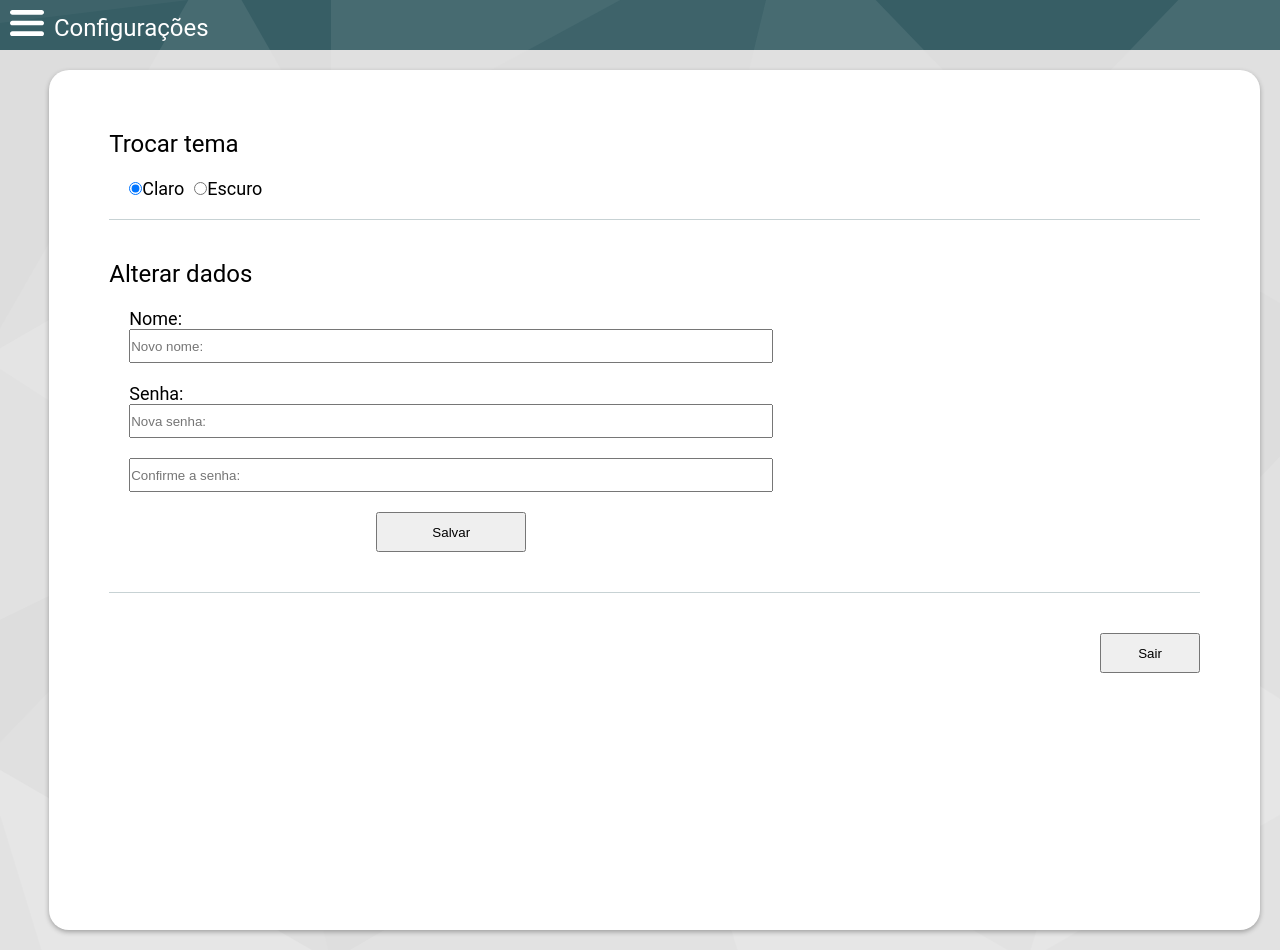
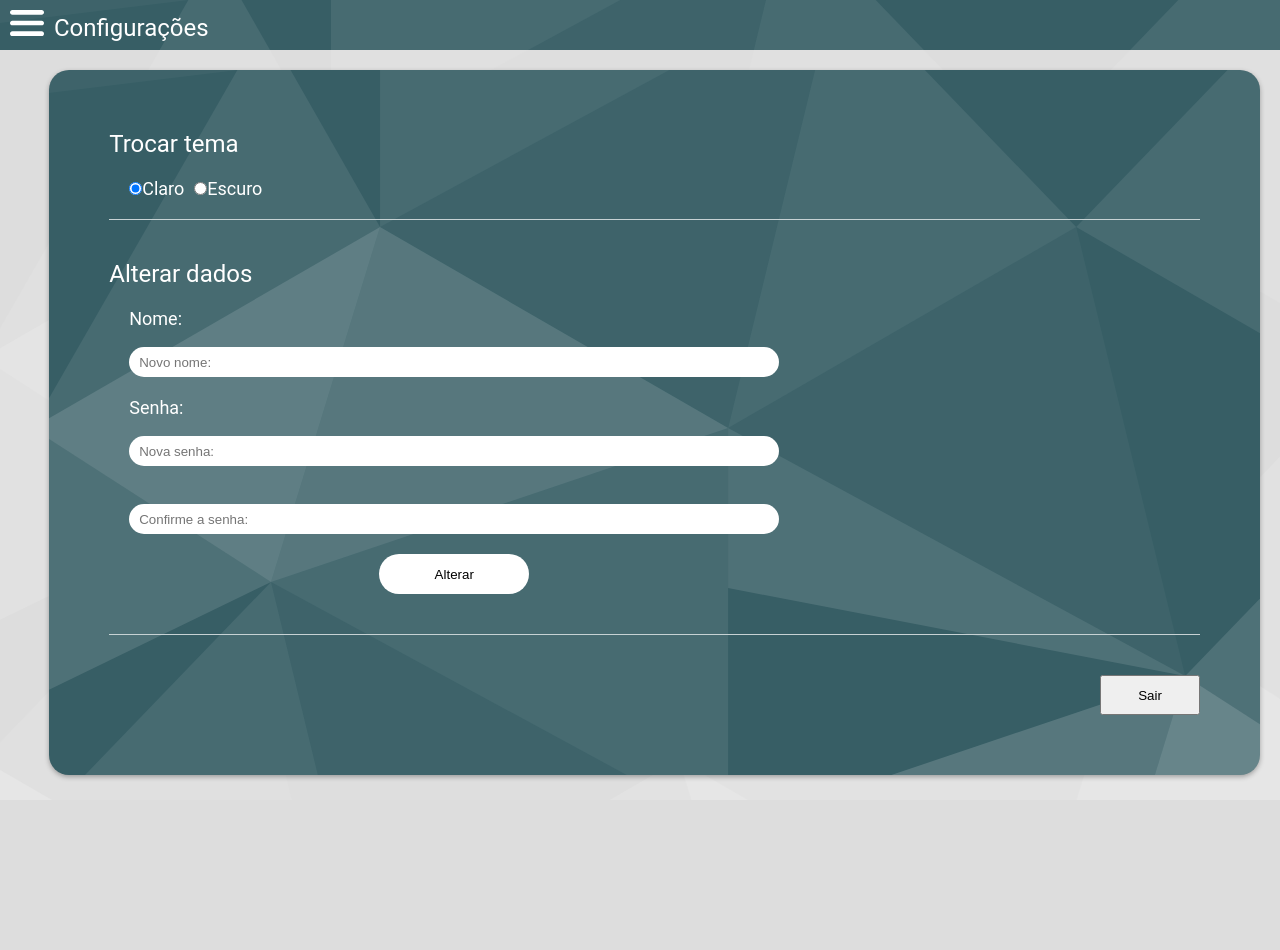
Before and after one commit to Daniel-Celtica/Dashboard, a React (Create React App) app: page /configuracoes in a window 1280 px wide. After the commit the page ends 800 px from the top, so only its background shows below. Built offline with nearby package versions, Linux system fonts and the light colour scheme; no server answers.

Commit message:
css configuracoes

```diff
--- a/src/App.css
+++ b/src/App.css
@@ -855,6 +855,98 @@ table {
     padding: 10px;
   }
 
+/**************************************************/
+/*CONFIGURAÇÕES*/
+/**************************************************/
+
+.config {
+
+    padding: 20px;
+    background-color: #375E65;
+    background-image: url(../src/assets/bg.svg);
+    box-shadow: 0px 2px 5px rgba(0, 0, 0, 0.3);
+    border-radius: 20px;
+    color: #FFF;
+}
+
+.config label {
+    font-size: 24px;
+}
+
+.tema{
+    display: flex;
+    flex-direction: column;
+    margin: 40px;
+    border-bottom: solid 1px #C7D2D4;
+}
+
+.tema-options{
+    display: flex;
+    flex-direction: row;
+    margin: 20px;
+}
+
+.tema-options label{
+    font-size: 18px  !important;
+    margin-right: 10px;
+}
+
+.atualizar-dados{
+    display: flex;
+    flex-direction: column;
+    margin: 40px;
+    align-items: flex-start;
+    border-bottom: solid 1px #C7D2D4;
+}
+
+.formulario{
+    display: flex;
+    flex-direction: column;
+    margin: 20px;
+}
+
+.formulario label{
+    font-size: 18px;
+}
+
+.formulario .erro{
+    font-size: 14px;
+    color: red;
+    opacity: 100;
+}
+
+.formulario .campos{
+    appearance: none;
+    border-radius: 20px;
+    border-style: none;
+    border-color: #FFF;
+    background-color: #FFF;
+    padding-left: 10px;
+    margin-top: 2px;
+    margin-bottom: 20px;
+    height: 30px;
+    width: 50vw;
+    border-radius: 60px;
+}
+
+.formulario .btnalterar{
+    appearance: none;
+    border-radius: 20px;
+    border-style: none;
+    border-color: #FFF;
+    background-color: #FFF;
+    margin-bottom: 20px;
+    align-self: center;
+    height: 40px;
+    width: 150px;
+    border-radius: 20px;
+}
+
+.formulario .btnalterar:hover{
+    background-color: #C7D2D4;
+}
+
+
 
   /**************************************************/
   /**************************************************/
--- a/src/pages/Configuracoes/configuracoes.js
+++ b/src/pages/Configuracoes/configuracoes.js
@@ -11,8 +11,10 @@ export default function Configuracoes (){
     const [nomeError, setNomeError] = useState(false);
     const [senhaError, setSenhaError] = useState(false);
     const [confirmarSenhaError, setConfirmarSenhaError] = useState(false);
-    const [error, setError] = useState('');
-
+    const [errorNome, setErrorNome] = useState('');
+    const [errorSenha, setErrorSenha] = useState('');
+    const [errorConfirmarSenha, setErrorConfirmarSenha] = useState('');
+    //melhorar a lógica depois
 
     function handleSalvar(e){
         e.preventDefault()
@@ -24,17 +26,37 @@ export default function Configuracoes (){
             setNome(e.target.value)
         }else{
             setNomeError(true);
-            setError('O nome deve ser maior que 4 caracteres e menor que 16');
+            setErrorNome('O nome deve ser maior que 4 e menor que 16 caracteres!');
         }
 
     }
 
+    function nomeErrOff(){
+        setNomeError(false);
+    }
+
     function changeSenha(e){
+        //se o erro estiver desativado e o valor for diferente
+        if(confirmarSenhaError === false && e.target.value !== confirmarSenha){
+            setConfirmarSenhaError(true);
+            setErrorConfirmarSenha('As senhas digitadas não coincidem!');
+        }
+        //se o valor for menor que 6
         if(e.target.value.length >= 6){
-            setSenha(e.target.value)
+            setSenha(e.target.value);
             console.log(senha);
+
+        }
+        else{
+            setSenhaError(true);
+            setErrorSenha('A senha deve conter mais de 6 caracteres!');
         }
 
+    }
+
+    function senhaErrOff(){
+        setSenhaError(false);
+        setConfirmarSenhaError(false)
     }
 
     function changeConfirmarSenha(e){
@@ -42,34 +64,40 @@ export default function Configuracoes (){
             setConfirmarSenha(e.target.value)
             console.log(confirmarSenha);
         }else{
+            setConfirmarSenhaError(true);
+            setErrorConfirmarSenha('As senhas digitadas não coincidem!');
+        }
+    }
 
-        }
+    function confirmarSenhaErrOff(){
+        setConfirmarSenhaError(false);
     }
 
 
     return(
         <div className="content">
-            <div className="soon">
-                <div style={{display:'flex', flexDirection:'column', margin:'40px',  borderBottom: 'solid 1px #C7D2D4' }}>
-                    <label style={{fontSize:'24px'}}>Trocar tema</label>
-                    <div style={{display:'flex', flexDirection:'row', margin:'20px'}}>
+            <div className="config">
+                <div className="tema">
+                    <label>Trocar tema</label>
+                    <div className="tema-options">
                         <input type="radio" name="tema" id="claro" value="claro" checked></input>
-                        <label style={{fontSize:'18px', marginRight: '10px'}} for="claro">Claro</label>
+                        <label for="claro">Claro</label>
                         <input type="radio" name="tema" id="escuro" value="escuro"></input>
-                        <label style={{fontSize:'18px'}} for="escuro">Escuro</label>
+                        <label for="escuro">Escuro</label>
                     </div>
-
                 </div>
-                <div style={{display:'flex', flexDirection:'column', margin:'40px', alignItems: 'flex-start', borderBottom: 'solid 1px #C7D2D4'}}>
-                    <label style={{fontSize:'24px'}}>Alterar dados</label>
-                    <form onSubmit={handleSalvar} style={{display:'flex', flexDirection:'column', margin:'20px'}}>
-                        <label for="nome" style={{fontSize:'18px'}}>Nome:</label>
-                        <input onBlur={changeNome} style={{marginBottom:"20px", height: '30px', width: '50vw'}} type="text" id="nome" placeholder='Novo nome:'></input>
-                        {nomeError ? (<label style={{fontSize: '12px', color: 'red'}}>{error}</label>) : (null)}
-                        <label for="senha" style={{fontSize:'18px'}}>Senha:</label>
-                        <input onBlur={changeSenha} style={{marginBottom:"20px", height: '30px', width: '50vw'}} type="password" id="senha" placeholder="Nova senha:" ></input>
-                        <input onBlur={changeConfirmarSenha} style={{marginBottom:"20px", height: '30px', width: '50vw'}} type="password" id="confirmarSenha" placeholder="Confirme a senha:" ></input>
-                        <input style={{marginBottom:"20px", alignSelf:'center', height: '40px', width: '150px'}} type="submit" value="Salvar"></input>
+                <div className="atualizar-dados">
+                    <label>Alterar dados</label>
+                    <form className="formulario" onSubmit={handleSalvar}>
+                        <label for="nome">Nome:</label>
+                        {nomeError ? (<label className="erro">{errorNome}</label>) : (<label className="erro" style={{opacity:"0"}}>{errorNome}<br/></label>)}
+                        <input className="campos" onClick={nomeErrOff} onBlur={changeNome} type="text" id="nome" placeholder='Novo nome:'></input>
+                        <label for="senha">Senha:</label>
+                        {senhaError ? (<label className="erro">{errorSenha}</label>) : (<label className="erro" style={{opacity:"0"}}>{errorSenha}<br/></label>)}
+                        <input className="campos" onClick={senhaErrOff} onBlur={changeSenha} type="password" id="senha" placeholder="Nova senha:" ></input>
+                        {confirmarSenhaError ? (<label className="erro">{errorConfirmarSenha}</label>) : (<label className="erro" style={{opacity:"0"}}>{errorConfirmarSenha}<br/></label>)}
+                        <input className="campos" onClick={confirmarSenhaErrOff} onBlur={changeConfirmarSenha} type="password" id="confirmarSenha" placeholder="Confirme a senha:" ></input>
+                        <input className="btnalterar" type="submit" value="Alterar"></input>
                     </form>
                 </div>
                 <div style={{display:'flex', flexDirection: 'column', alignItems: 'flex-end', margin:'40px'}}>
```
